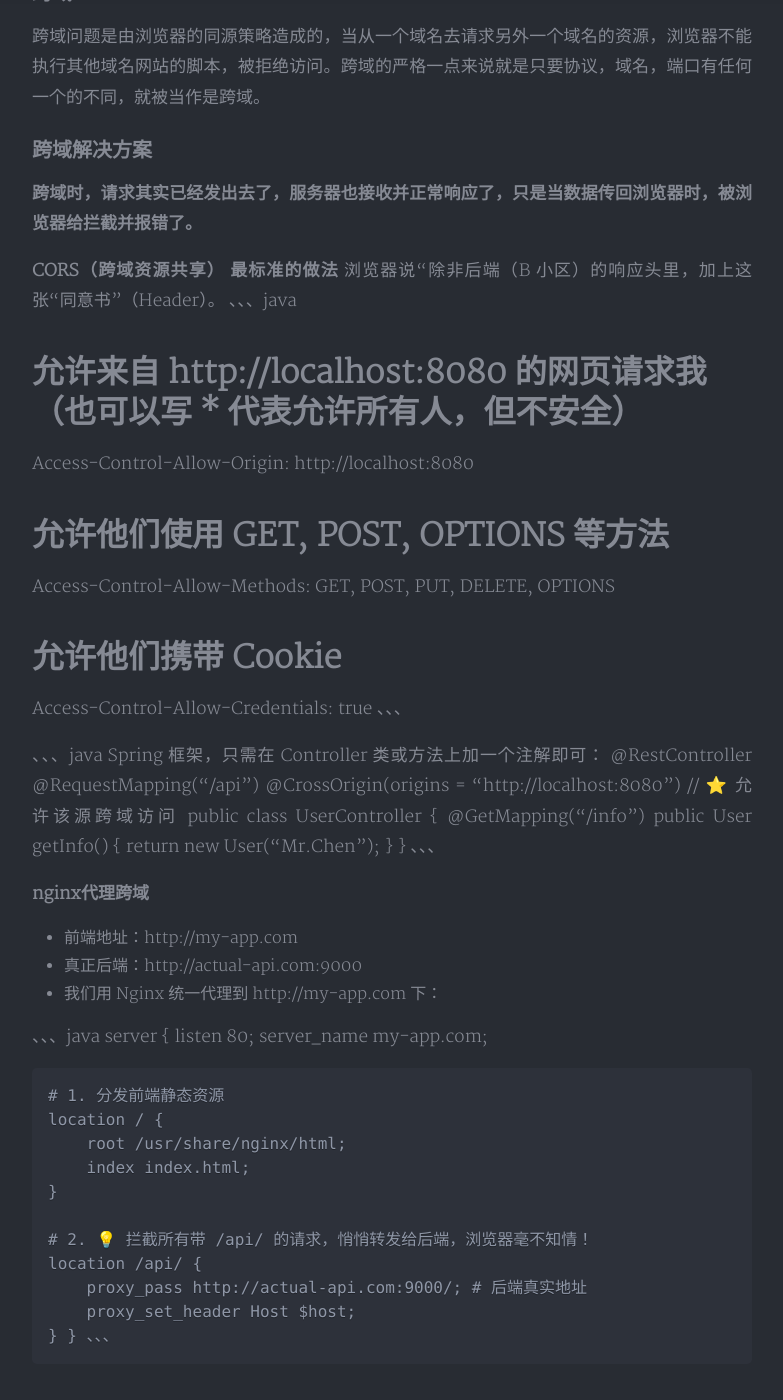
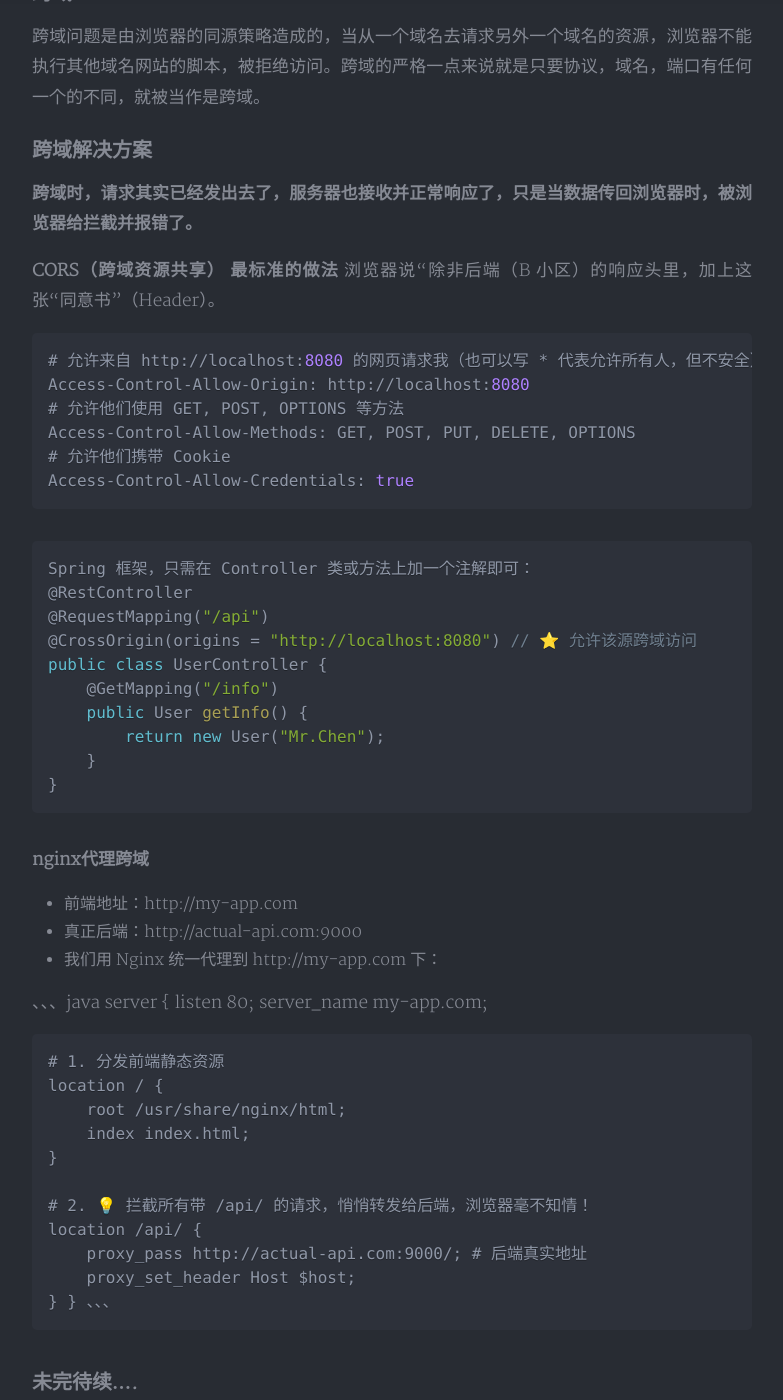
Before and after one commit to gobige/gobige.github.io, a Jekyll site: the page built from _posts/2018-01-03-crossdomain.md, in a window 1280 px wide and 1400 px high, scrolled down 1177 px. Shown: the whole window, without its empty margins (248-1031 px from the left). Built offline with Jekyll 4.4.1, drawn with Linux system fonts in a browser that asks for light colours; nearby versions of some CDN libraries; a style sheet for code colours, icons or effects is not loaded.

Commit message:
Update 2018-01-03-crossdomain.md

````diff
--- a/_posts/2018-01-03-crossdomain.md
+++ b/_posts/2018-01-03-crossdomain.md
@@ -31,16 +31,16 @@ tags:
 
 **CORS（跨域资源共享） 最标准的做法**
 浏览器说“除非后端（B 小区）的响应头里，加上这张“同意书”（Header）。
-、、、java
+```java
 # 允许来自 http://localhost:8080 的网页请求我（也可以写 * 代表允许所有人，但不安全）
 Access-Control-Allow-Origin: http://localhost:8080
 # 允许他们使用 GET, POST, OPTIONS 等方法
 Access-Control-Allow-Methods: GET, POST, PUT, DELETE, OPTIONS
 # 允许他们携带 Cookie
 Access-Control-Allow-Credentials: true
-、、、
+```
 
-、、、java
+```java
 Spring 框架，只需在 Controller 类或方法上加一个注解即可：
 @RestController
 @RequestMapping("/api")
@@ -51,7 +51,7 @@ public class UserController {
         return new User("Mr.Chen");
     }
 }
-、、、
+```
 
 **nginx代理跨域**
 - 前端地址：http://my-app.com
````
